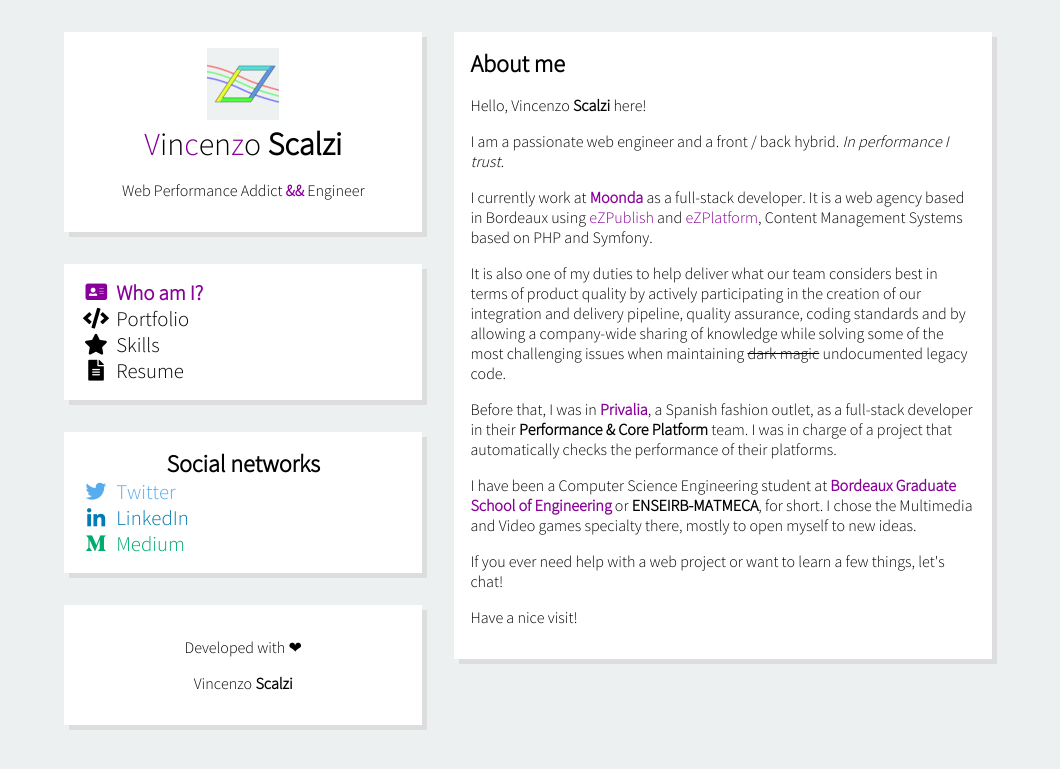
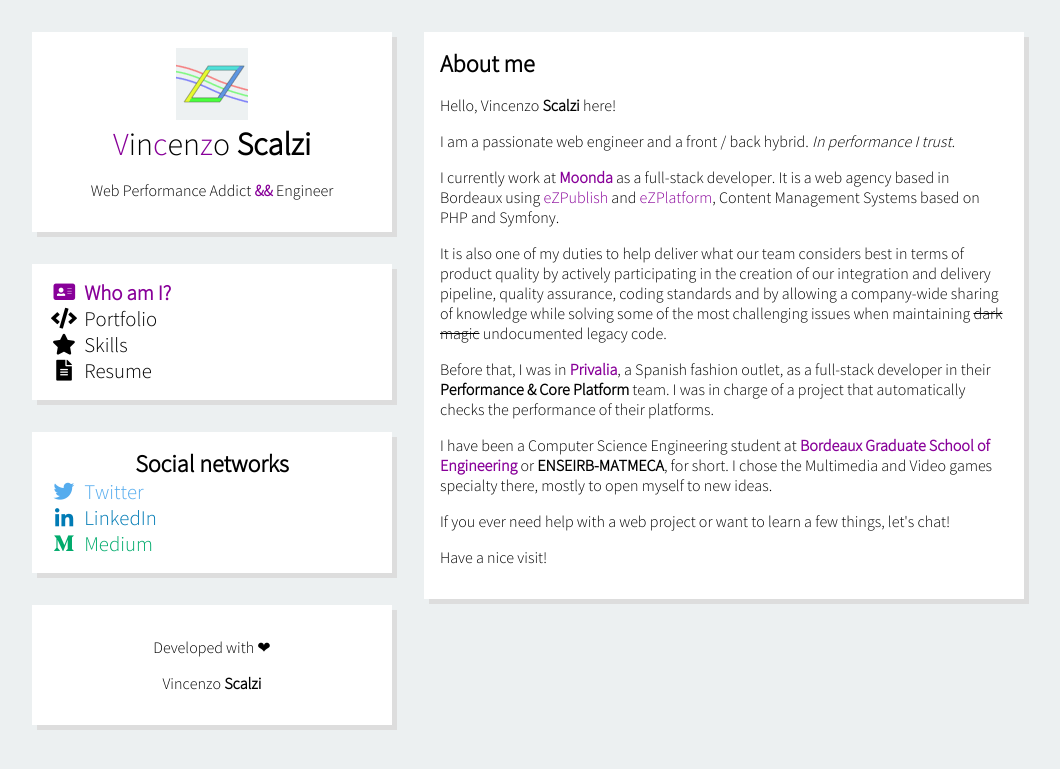
Before and after one commit to vcz-fr/Website, a Jekyll site: the page built from index.html, in a window 1280 px wide. Shown: the top 769 px of the page, without its empty margins (112-1172 px from the left). Built offline with Jekyll 4.4.1, drawn with Linux system fonts in a browser that asks for light colours.

Commit message:
[Feature] Support for larger resolutions!

```diff
--- a/_sass/responsive.scss
+++ b/_sass/responsive.scss
@@ -15,6 +15,10 @@
     margin-top: 2rem;
   }
 
+  #menu {
+    max-width: unset;
+  }
+
   #menu,
   #content,
   #portfolio .portfolio-item > * {
--- a/assets/css/global.scss
+++ b/assets/css/global.scss
@@ -13,7 +13,9 @@
 }
 
 body {
-    max-width: 960px;
+    min-width: 48rem;
+    max-width: 1440px;
+    width: 80%;
     margin: 0 auto;
     overflow-y: scroll;
     display: flex;
@@ -35,11 +37,13 @@
 #menu {
     width: 40%;
     margin: 0 1rem;
+    max-width: 360px;
 }
 
 #content {
     width: 60%;
     margin: 0 1rem;
+    flex-grow: 1;
 }
 
 .card {
```
